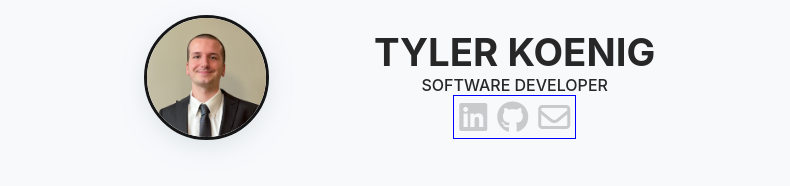
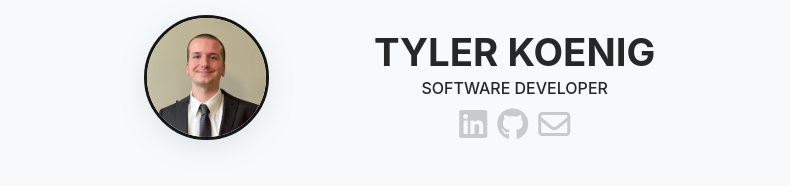
Before and after one commit to lerko96/react-portfolio, a React (Create React App) app: page / in a window 1280 px wide. Shown: the part 165-351 px from the top of the page, without its empty margins (248-1038 px from the left). Built offline with nearby package versions, Linux system fonts and the light colour scheme; a web font is replaced by a local one.

Commit message:
bio padding

```diff
--- a/src/components/Profile/profile.scss
+++ b/src/components/Profile/profile.scss
@@ -42,7 +42,7 @@
 	display: flex;
 	flex-direction: column;
 	align-items: center;
-	padding-top: 10px;
+	// padding-top: 20px;
 	@include respond(phone-plus) {
 		padding-top: 20px;
 	}
@@ -58,18 +58,19 @@
 		}
 	}
 	p {
-		margin-top: 5px;
+		// margin-top: 5px;
+		padding-top: 8px;
 		align-content: center;
 		font-weight: $weight-mid;
 	}
 	.bio__contacts {
-		border: 1px solid blue;
 		display: flex;
 		flex-direction: row;
 		justify-content: space-between;
+		padding-top: 10px;
 		a {
 			color: $color-lgrey;
-			margin: 5px 5px;
+			margin: 0px 5px;
 			&:hover {
 				color: $color-grey;
 				transition: $transition-hl;
--- a/src/styles/mixins.scss
+++ b/src/styles/mixins.scss
@@ -5,7 +5,7 @@
 		}
 	}
 	@if $breakpoint == tab-mini {
-		@media (min-width: 768px) {
+		@media (min-width: 668px) {
 			@content;
 		}
 	}
```
